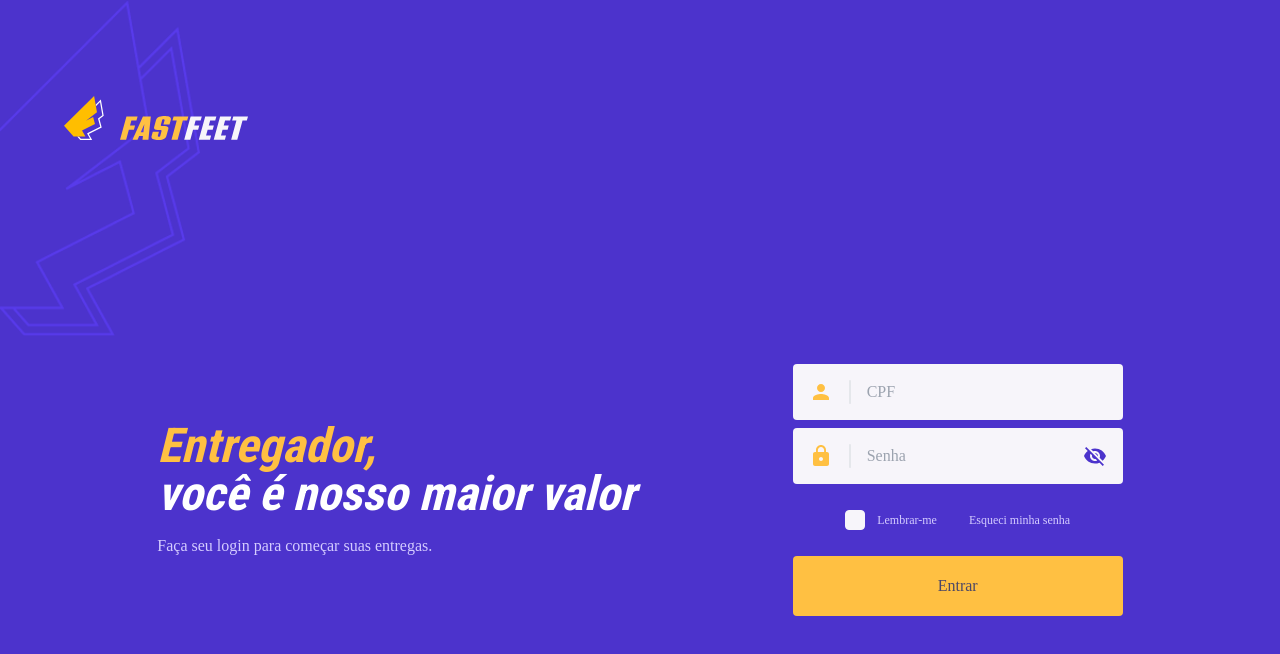
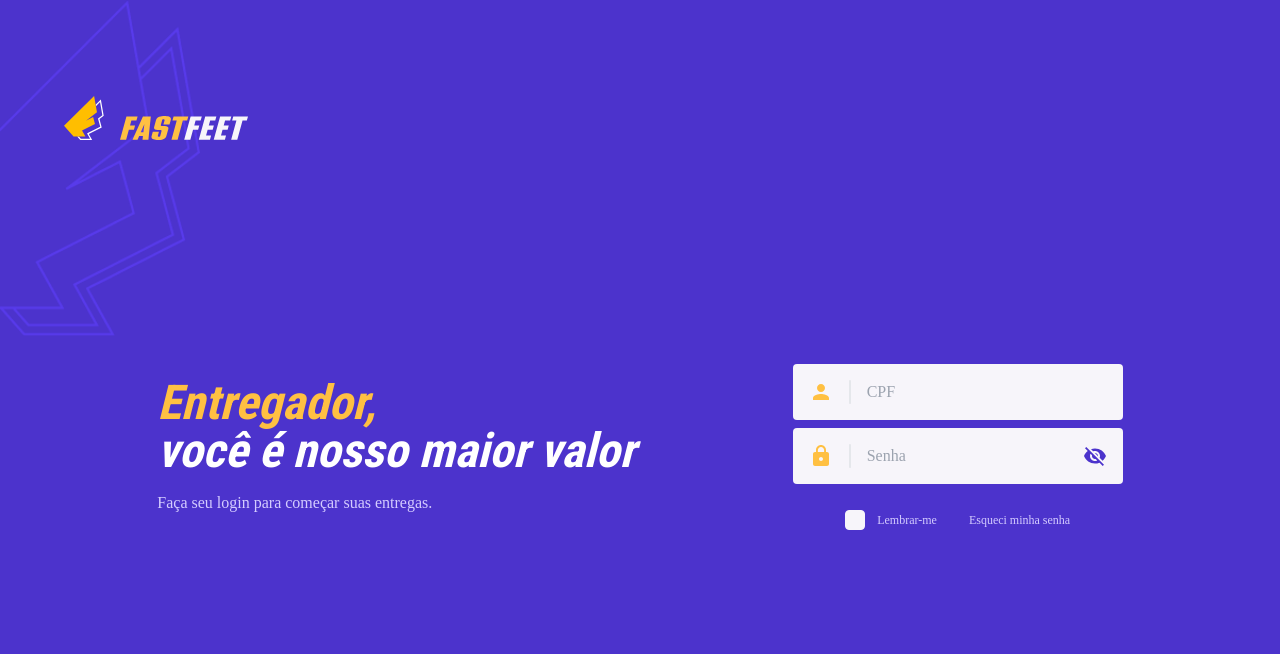
Before and after one commit to felipe-mlopes/fast-feet-, a Next.js app: page /signin in a window 1280 px wide. Shown: the top 654 px of the page. Built offline with nearby package versions, Linux system fonts and the light colour scheme; no server answers.

Commit message:
refactor: remove button component

```diff
--- a/src/app/(login)/signin/page.tsx
+++ b/src/app/(login)/signin/page.tsx
@@ -3,7 +3,6 @@ import Link from "next/link";
 import { signInAction } from "@/data/actions/login";
 
 import { SignInForm } from "@/components/login/signin-form";
-import { Button } from "@/components/global/button";
 
 export default function Login() {
   return (
@@ -38,7 +37,6 @@ export default function Login() {
             Esqueci minha senha
           </Link>
         </div>
-        <Button content="Entrar" type="submit" />
       </SignInForm>
     </main>
   );
```
